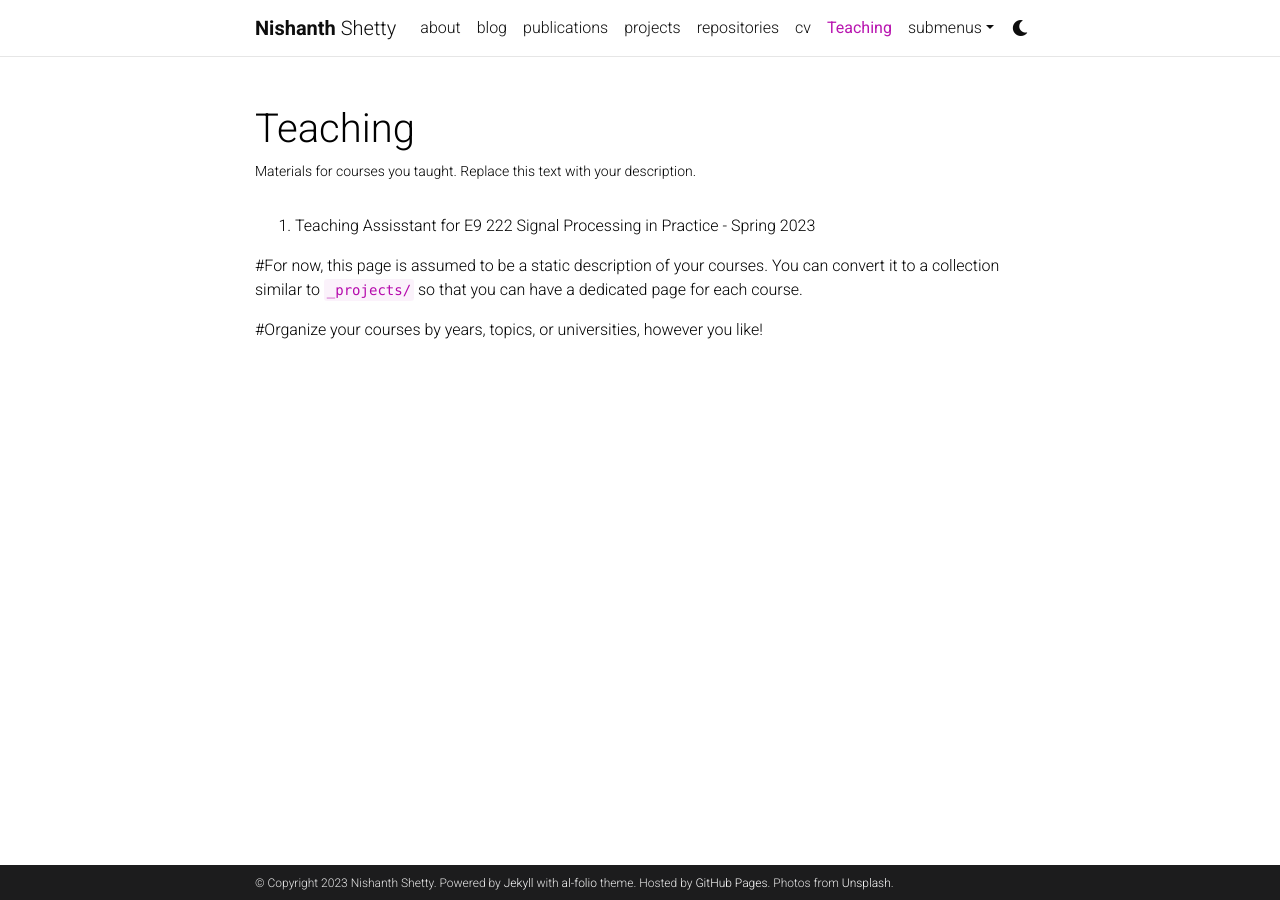
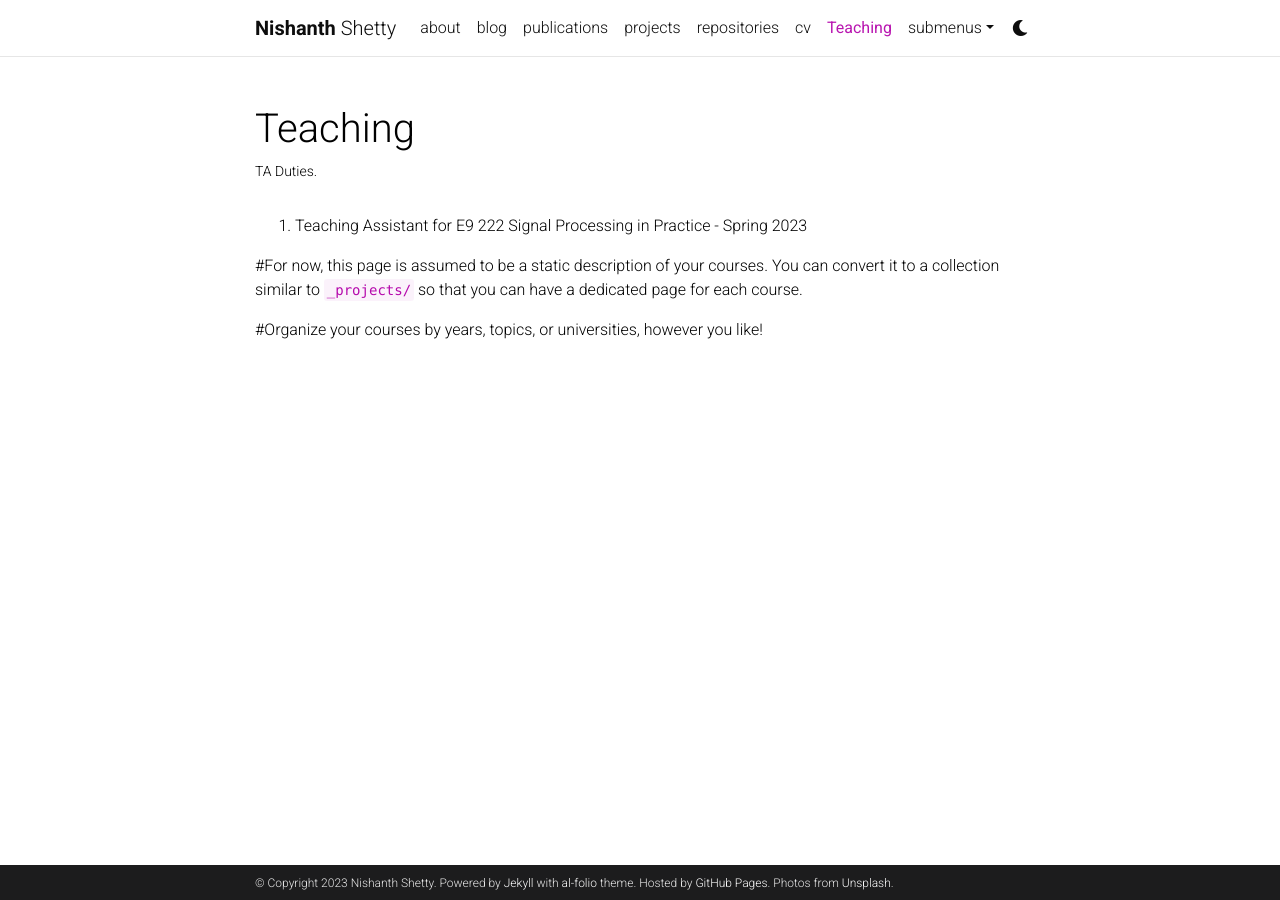
Before and after one commit to nishanth-shetty/nishanth-shetty.github.io, a Jekyll site: the page built from _pages/teaching.md, in a window 1280 px wide. Built offline with Jekyll 4.4.1, drawn with Linux system fonts in a browser that asks for light colours; comment, search, counter and statistics services are not loaded; a style sheet for code colours, icons or effects is not loaded.

Commit message:
Update teaching.md

```diff
--- a/_pages/teaching.md
+++ b/_pages/teaching.md
@@ -2,13 +2,13 @@
 layout: page
 permalink: /teaching/
 title: Teaching
-description: Materials for courses you taught. Replace this text with your description.
+description: TA Duties.
 nav: true
 nav_order: 5
 ---
 
 <ol>
-  <li>Teaching Assisstant for E9 222 Signal Processing in Practice - Spring 2023</li>
+  <li>Teaching Assistant for E9 222 Signal Processing in Practice - Spring 2023</li>
  </ol>
 
 #For now, this page is assumed to be a static description of your courses. You can convert it to a collection similar to `_projects/` so that you can have a dedicated page for each course.
```
